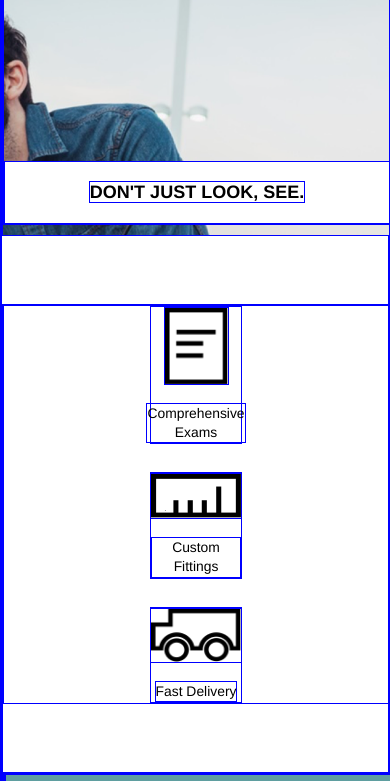
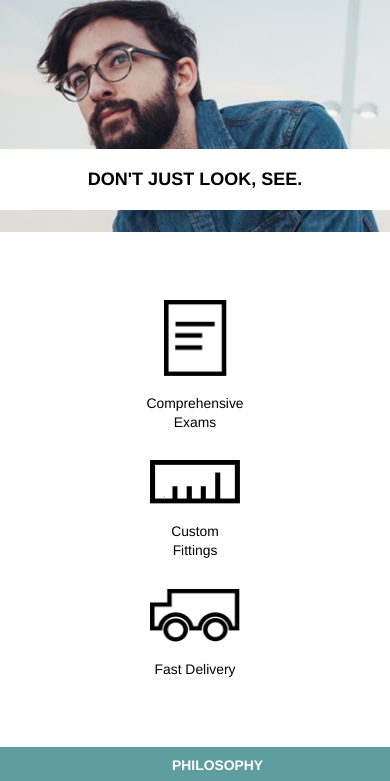
Before and after one commit to morbidlust/tortoise, a plain HTML site: page index.html in a window 390 px wide. Shown: the part 74-855 px from the top of the page. Drawn offline with Linux system fonts and the light colour scheme.

Commit message:
Fixed header image and removed temporary borders, project complete?!

```diff
--- a/resources/css/reset.css
+++ b/resources/css/reset.css
@@ -18,9 +18,7 @@ menu, nav, output, ruby, section, summary,
 time, mark, audio, video {
 	margin: 0;
 	padding: 0;
-	/*
-Uncomment the border when done.
-	border: 0; */
+	border: 0;
 	font-size: 100%;
 	font: inherit;
 	vertical-align: baseline;
--- a/resources/css/style.css
+++ b/resources/css/style.css
@@ -1,7 +1,3 @@
-* {
-    border: 1px solid blue;
-}
-
 html {
   font-size: 18px;
 }
@@ -218,6 +214,7 @@ li {
 
   .header {
     height: 17rem;
+    background-position: 20%;
   }
 
   .text {
```
